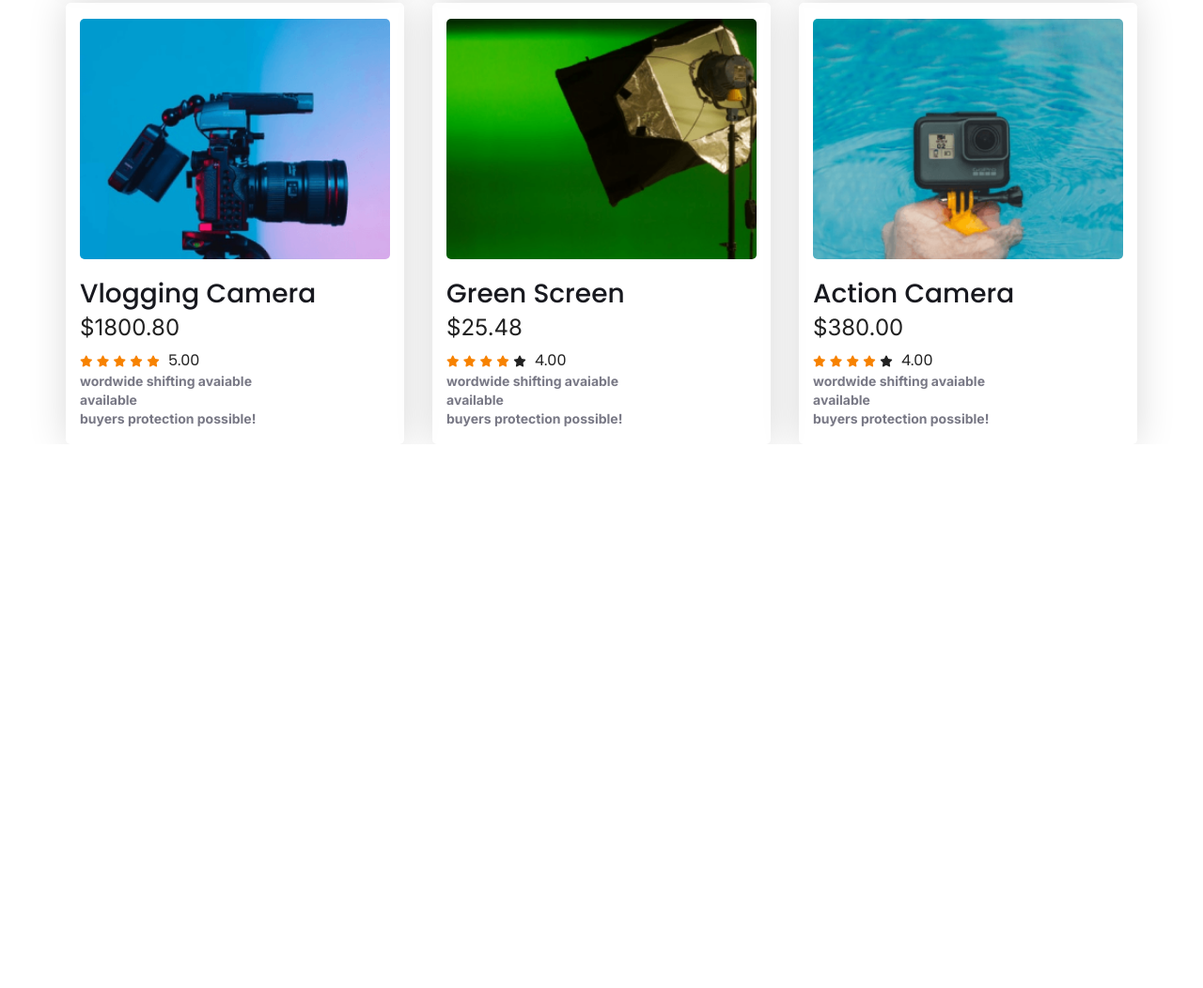
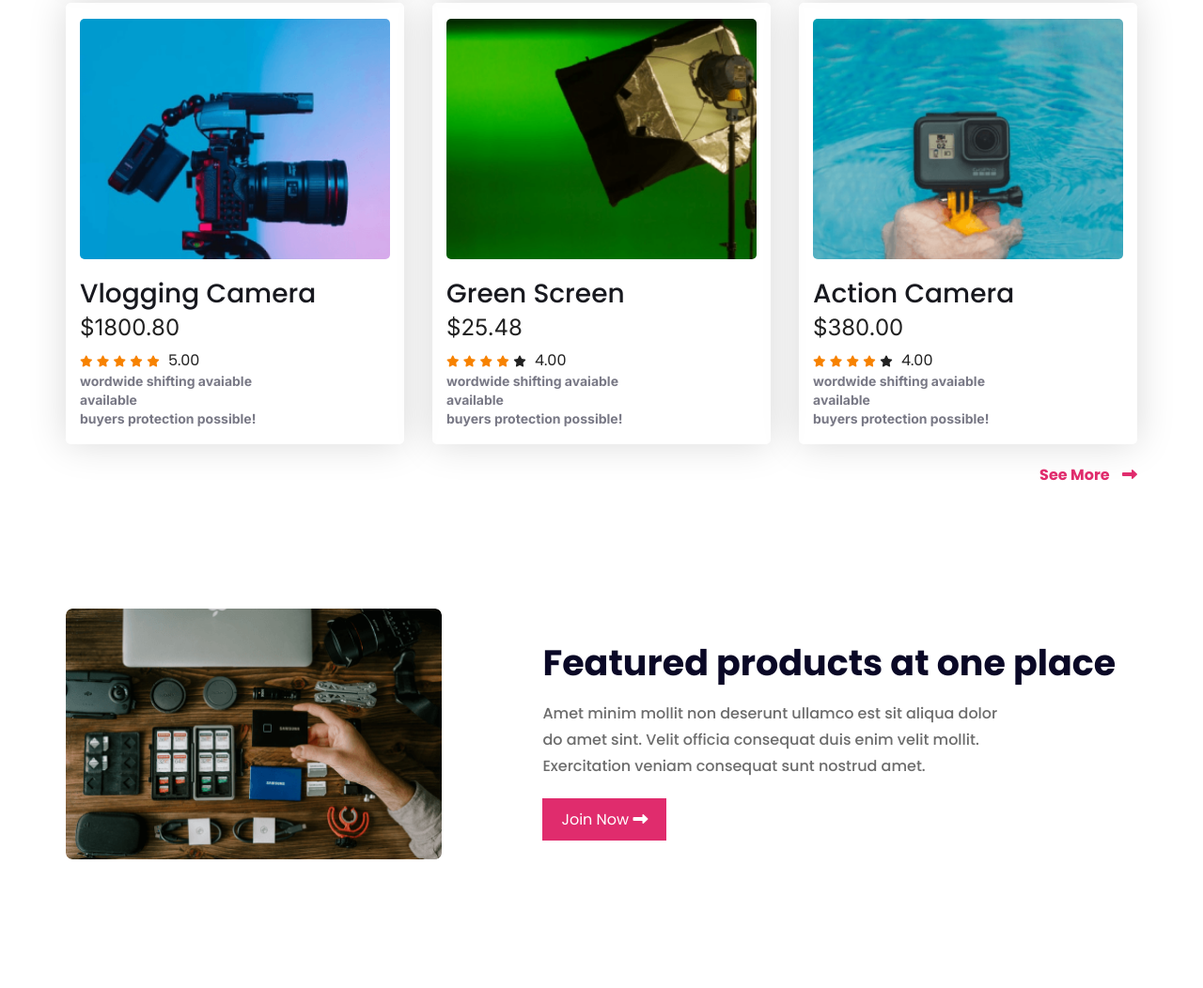
Before and after one commit to sumonbarai/influencer-gear, a plain HTML site: page index.html in a window 1280 px wide. Shown: the part 1980-3032 px from the top of the page at 94% size. Before the commit the page ends 2453 px from the top, so only its background shows below. Drawn offline with Linux system fonts and the light colour scheme.

Commit message:
join area completed

```diff
--- a/css/style.css
+++ b/css/style.css
@@ -14,6 +14,7 @@ Version         : v 1.10
     3. banner area
     4. banner area
     5. product area
+    6. join area
 
 -----------------------------------------------------*/
 /* font import */
@@ -247,3 +248,55 @@ h6 {
     color: #787885;
     line-height: 143%;
 }
+.see-more-btn {
+    text-transform: capitalize;
+    color: #E02C6D;
+    text-align: right;
+    margin-top: 2rem;
+    font-weight: 700;
+}
+.see-more-btn a{
+    color: #E02C6D;
+    padding-right: 1rem;
+    padding-top: 2rem;
+    padding-bottom: 2rem;
+}
+
+/*---- join area
+============================================= */
+.join-area .all-items{
+    display: flex;
+    justify-content: space-between;
+    flex-wrap: nowrap;
+    align-items: center;
+    padding-bottom: 8rem;
+    padding-top: 8rem;
+}
+.join-area .all-items .left-area{
+    flex-grow: 1;
+    padding-right: 4.8rem;
+}
+
+.join-area .all-items .left-area img{
+    width: 40rem;
+    border-radius: .7rem;
+}
+.join-area .all-items .right-area{
+    flex-grow: 2;
+    padding-left: 4.8rem;
+}
+.join-area .all-items .right-area h2{
+    font-size: 3.8rem;
+    line-height: 6rem;
+    color: #0A0826;
+}
+.join-area .all-items .right-area p{
+    color: #6C6C6C;
+   margin: 1rem 0;
+   line-height: 2.8rem;
+   padding-bottom: 1rem;
+   max-width: 50rem;
+}
+.join-area .all-items .right-area .btn {
+   border-radius: 0px;
+}
--- a/index.html
+++ b/index.html
@@ -43,7 +43,9 @@
                 <div class="banner-area-content">
                     <div class="left-area">
                         <h1>Start your Journey as Influencer</h1>
-                    <p>Lorem ipsum dolor sit, amet consectetur adipisicing elit. Eos nulla magnam nobis quod quam mollitia ut pariatur adipisci, obcaecati voluptas animi corporis! Quaerat, aperiam? Beatae asperiores nam in repellendus placeat!</p>
+                        <p>Lorem ipsum dolor sit, amet consectetur adipisicing elit. Eos nulla magnam nobis quod quam
+                            mollitia ut pariatur adipisci, obcaecati voluptas animi corporis! Quaerat, aperiam? Beatae
+                            asperiores nam in repellendus placeat!</p>
                         <div class="btn">
                             <a href="#">preebook now</a>
                             <i class="fas fa-long-arrow-alt-right arrow"></i>
@@ -256,9 +258,35 @@
                         <div class="comments">buyers protection possible!</div>
                     </div>
                 </div>
+                <div class="see-more-btn">
+                    <a href="#">see more</a>
+                    <i class="fas fa-long-arrow-alt-right"></i>
+                </div>
             </div>
         </section>
         <!-- product area end -->
+        <!-- join area start
+    ============================================= -->
+        <section class="join-area section-padding">
+            <div class="container">
+                <div class="all-items">
+                    <div class="left-area">
+                        <img src="images/product/gear.png" alt="gear">
+                    </div>
+                    <div class="right-area">
+                        <h2>Featured products at one place</h2>
+                        <p>Amet minim mollit non deserunt ullamco est sit aliqua dolor do amet sint. Velit officia
+                            consequat duis enim velit mollit. Exercitation veniam consequat sunt nostrud amet.</p>
+                        <div class="btn">
+                            <a href="#">join now</a>
+                            <i class="fas fa-long-arrow-alt-right arrow"></i>
+                        </div>
+                    </div>
+                </div>
+            </div>
+        </section>
+        <!-- join area end -->
+
     </main>
 </body>
 
```
Lines whose indentation alone changed are shown as unchanged.
